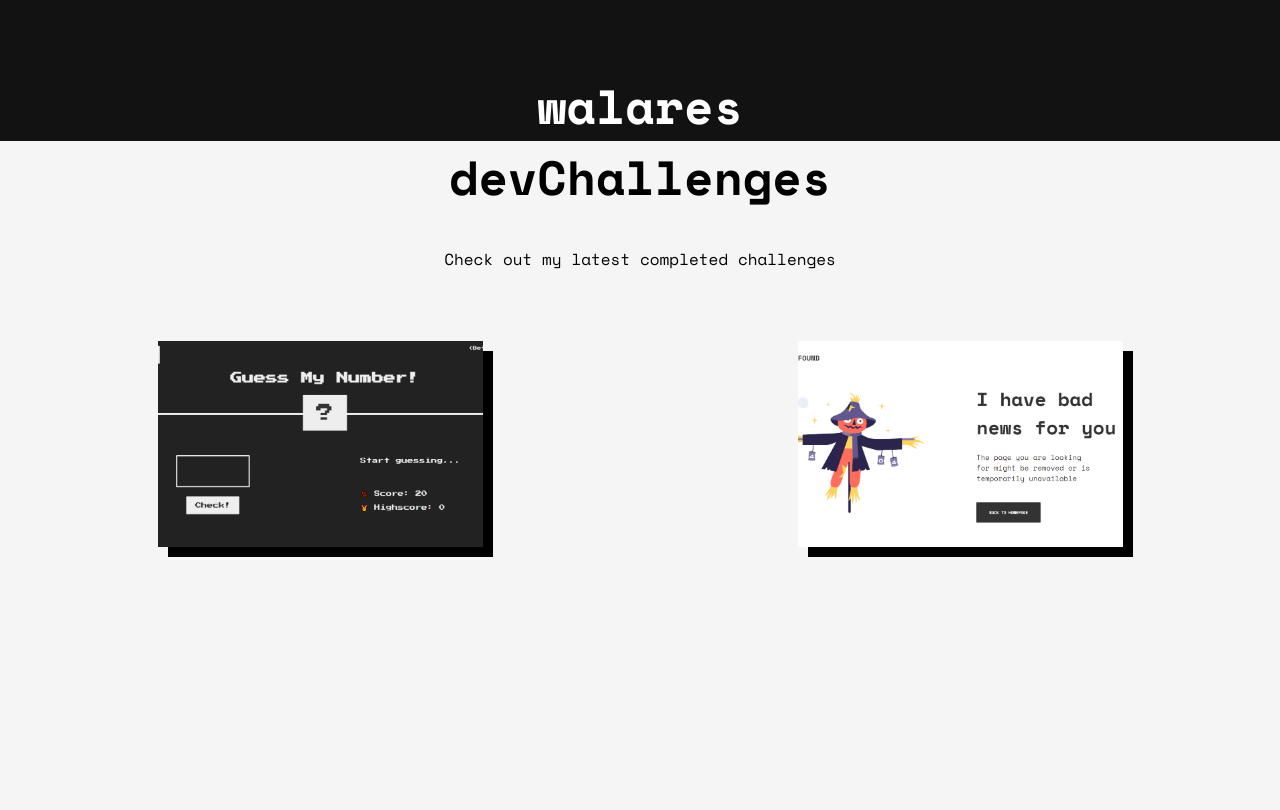
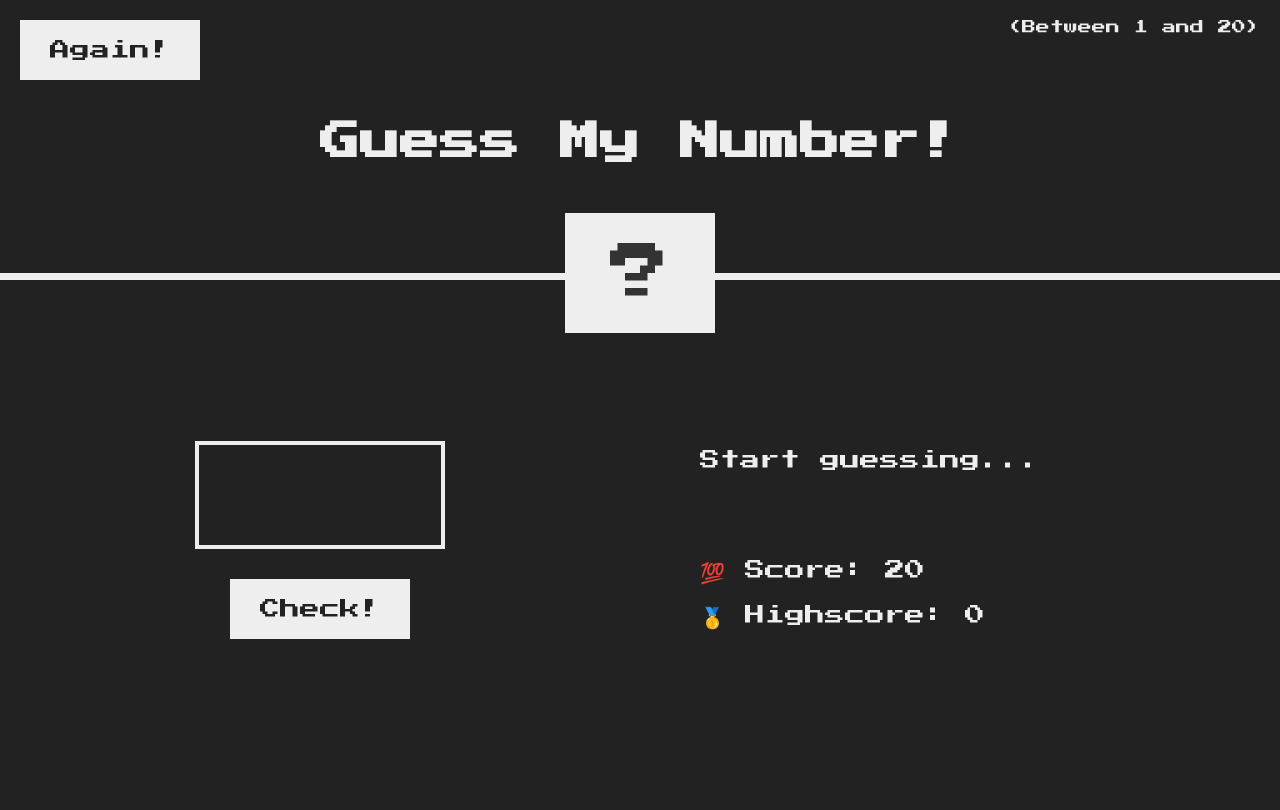
Before and after one commit to walares/myChallenges, a plain HTML site: page index.html in a window 1280 px wide. Drawn offline with nearby package versions, Linux system fonts and the light colour scheme.

Commit message:
Added files of the JS Game

```diff
--- a/index.html
+++ b/index.html
@@ -2,24 +2,34 @@
 <html lang="en">
   <head>
     <meta charset="UTF-8" />
-    <meta http-equiv="X-UA-Compatible" content="IE=edge" />
     <meta name="viewport" content="width=device-width, initial-scale=1.0" />
-    <title>Walares' proyects</title>
-    <meta name="description" content="PENDING" />
-    <link rel="stylesheet" href="index_style.css" />
+    <meta http-equiv="X-UA-Compatible" content="ie=edge" />
+    <link rel="stylesheet" href="style.css" />
+    <title>Guess My Number!</title>
   </head>
   <body>
     <header>
-      <div class="black_background title">walares</div>
-      <div class="title">devChallenges</div>
-      <p>Check out my latest completed challenges</p>
+      <h1>Guess My Number!</h1>
+      <p class="between">(Between 1 and 20)</p>
+      <button class="btn again">Again!</button>
+      <div class="number">?</div>
     </header>
-    <div class="main-content">
-      <a><div class="proyect-card jsGame"></div></a>
-      <a class="card-link" href="404.html"
-        ><div class="proyect-card img404"></div
-      ></a>
-    </div>
-    <footer></footer>
+    <main>
+      <section class="left">
+        <input type="number" class="guess" />
+        <button class="btn check">Check!</button>
+      </section>
+      <section class="right">
+        <p class="message">Start guessing...</p>
+        <p class="label-score">💯 Score: <span class="score">20</span></p>
+        <p class="label-highscore">
+          🥇 Highscore: <span class="highscore">0</span>
+        </p>
+      </section>
+    </main>
+    <section class="bottom">
+      <p class="result"></p>
+    </section>
+    <script src="script.js"></script>
   </body>
 </html>
--- /dev/null
+++ b/script.js
@@ -0,0 +1,80 @@
+"use strict";
+/*
+console.log(document.querySelector(".message").textContent);
+document.quertySelector(".message").textContent = "Correct Number! 🍟";
+*/
+
+// 1. Seleccionamos el botón con querySelector y la clase correspondiente.
+// 2. Usamos el addEventListener para linkear el event handler (click), seguido de la función deseada para extraer el valor.
+
+let secretNumber = Math.trunc(Math.random() * 20) + 1;
+
+let score = 20;
+let highscore = 0;
+
+//Math.random nos a un valor aleatorio entre 0 y 1
+//Math.trunc nos da numeros sin decimales
+
+document.querySelector(".check").addEventListener("click", function () {
+  const guess = Number(document.querySelector(".guess").value);
+  console.log(guess, typeof guess);
+
+  if (!guess) {
+    document.querySelector(".message").textContent = "🙊 No number!";
+
+    // when player wins
+  } else if (guess === secretNumber) {
+    document.querySelector(".message").textContent = "🎈 Correct number!!";
+
+    document.querySelector(".number").textContent = secretNumber;
+
+    document.querySelector("body").style.backgroundColor = "#60b347";
+
+    document.querySelector(".number").style.width = "30rem";
+
+    if (score > highscore) {
+      highscore = score;
+      document.querySelector(".highscore").textContent = highscore;
+    }
+
+    document.querySelector(".result").textContent = "Winner!!!";
+
+    // when guess is too high
+  } else if (guess > secretNumber) {
+    if (score >= 1) {
+      document.querySelector(".message").textContent = "🎏 Too high!";
+      score--;
+      document.querySelector(".score").textContent = score;
+    } else {
+      document.querySelector(".message").textContent = "You loooose";
+    }
+    // When guess is too low
+  } else if (guess < secretNumber) {
+    if (score >= 1) {
+      document.querySelector(".message").textContent = "🎏 Too low!";
+      score--;
+      document.querySelector(".score").textContent = score;
+    } else {
+      document.querySelector(".message").textContent = "You loooose";
+    }
+  }
+});
+
+document.querySelector(".again").addEventListener("click", function () {
+  score = 20;
+  secretNumber = Math.trunc(Math.random() * 20) + 1;
+
+  document.querySelector(".number").textContent = "?";
+
+  document.querySelector(".guess").value = " ";
+
+  document.querySelector(".score").textContent = score;
+
+  document.querySelector("body").style.backgroundColor = "#222";
+
+  document.querySelector(".message").textContent = "Start guessing...";
+
+  document.querySelector(".result").textContent = " ";
+
+  document.querySelector(".number").style.width = "15rem";
+});
--- /dev/null
+++ b/style.css
@@ -0,0 +1,130 @@
+@import url("https://fonts.googleapis.com/css?family=Press+Start+2P&display=swap");
+
+* {
+  margin: 0;
+  padding: 0;
+  box-sizing: inherit;
+}
+
+html {
+  font-size: 62.5%;
+  box-sizing: border-box;
+}
+
+body {
+  font-family: "Press Start 2P", sans-serif;
+  color: #eee;
+  background-color: #222;
+  /* background-color: #60b347; */
+}
+
+/* LAYOUT */
+header {
+  position: relative;
+  height: 35vh;
+  border-bottom: 7px solid #eee;
+}
+
+main {
+  height: 65vh;
+  color: #eee;
+  display: flex;
+  align-items: center;
+  justify-content: space-around;
+}
+
+.left {
+  width: 52rem;
+  display: flex;
+  flex-direction: column;
+  align-items: center;
+}
+
+.right {
+  width: 52rem;
+  font-size: 2rem;
+}
+
+.bottom {
+  display: flex;
+  justify-content: center;
+}
+
+.result {
+  text-align: center;
+  font-size: 2rem;
+  padding-bottom: 10px;
+}
+
+/* ELEMENTS STYLE */
+h1 {
+  font-size: 4rem;
+  text-align: center;
+  position: absolute;
+  width: 100%;
+  top: 52%;
+  left: 50%;
+  transform: translate(-50%, -50%);
+}
+
+.number {
+  background: #eee;
+  color: #333;
+  font-size: 6rem;
+  width: 15rem;
+  padding: 3rem 0rem;
+  text-align: center;
+  position: absolute;
+  bottom: 0;
+  left: 50%;
+  transform: translate(-50%, 50%);
+}
+
+.between {
+  font-size: 1.4rem;
+  position: absolute;
+  top: 2rem;
+  right: 2rem;
+}
+
+.again {
+  position: absolute;
+  top: 2rem;
+  left: 2rem;
+}
+
+.guess {
+  background: none;
+  border: 4px solid #eee;
+  font-family: inherit;
+  color: inherit;
+  font-size: 5rem;
+  padding: 2.5rem;
+  width: 25rem;
+  text-align: center;
+  display: block;
+  margin-bottom: 3rem;
+}
+
+.btn {
+  border: none;
+  background-color: #eee;
+  color: #222;
+  font-size: 2rem;
+  font-family: inherit;
+  padding: 2rem 3rem;
+  cursor: pointer;
+}
+
+.btn:hover {
+  background-color: #ccc;
+}
+
+.message {
+  margin-bottom: 8rem;
+  height: 3rem;
+}
+
+.label-score {
+  margin-bottom: 2rem;
+}
```
